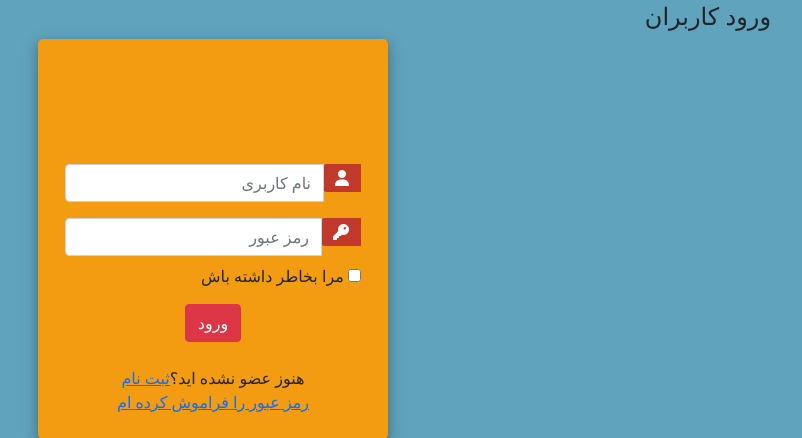
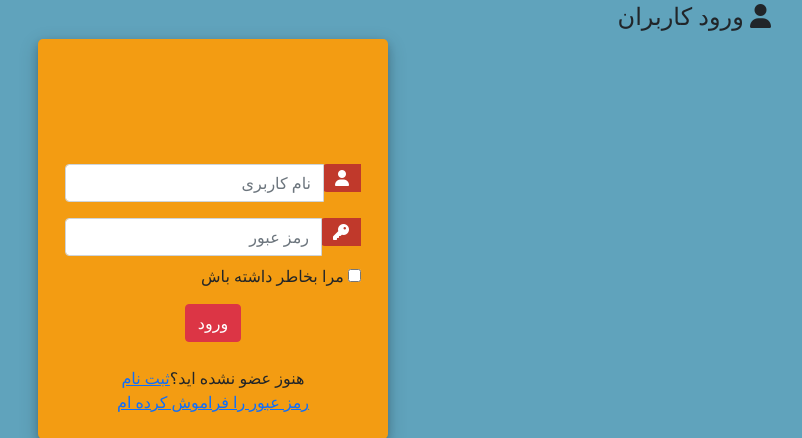
Before and after one commit to iam-Robo/DjangoCourse, a Django app: page /accounts/login/ in a window 1280 px wide. Shown: the part 44-482 px from the top of the page, without its empty margins (427-1229 px from the left). Run offline with Django 3.2, Linux system fonts and the light colour scheme; some libraries are stand-ins or nearby versions.

Commit message:
added icon to login.html , toolbar bar

```diff
--- a/accounts/templates/accounts/login.html
+++ b/accounts/templates/accounts/login.html
@@ -1,7 +1,10 @@
 {% extends 'ticketing/base_page.html' %}
 <meta charset="UTF-8">
     <title>{% block title %}ورود کاربران{% endblock %}</title>
-    {% block toolbar_title %}ورود کاربران{% endblock %}
+    {% block toolbar_title %}
+        <i class="fas fa-user"></i>
+        ورود کاربران
+    {% endblock %}
 
 {% block toolbar_buttons %}
         <div class="col-6 text-left">
```
